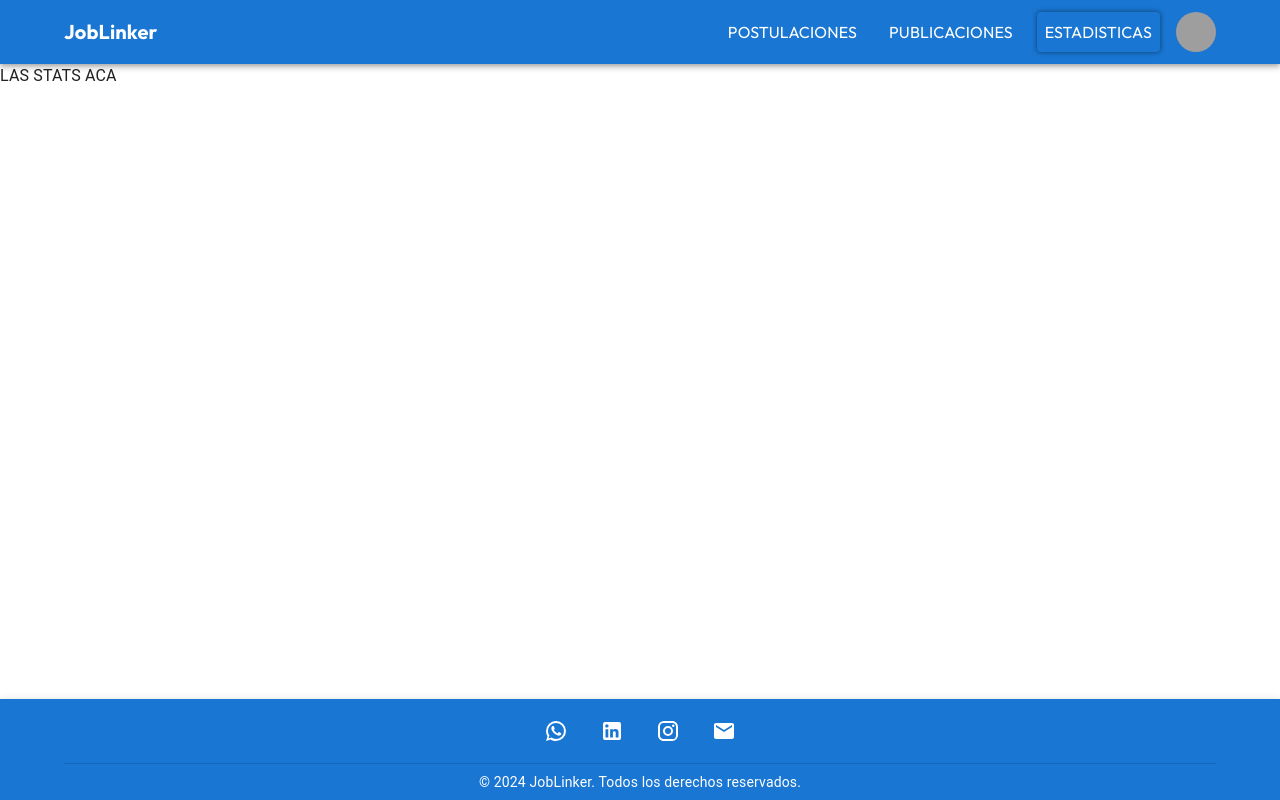
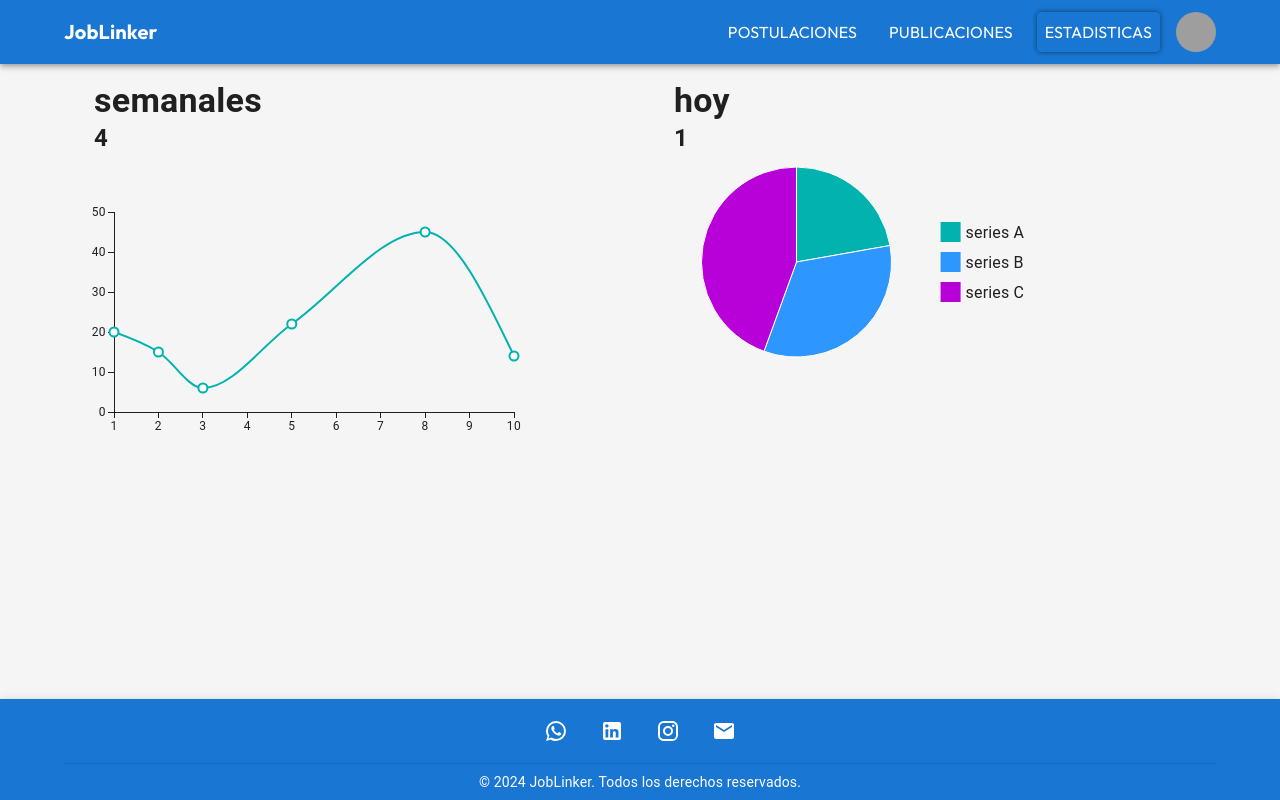
Before and after one commit to santirova/joblinker, a React (Vite) app in the folder client/: page /home/estadisticas in a window 1280 px wide. Built offline with nearby package versions, Linux system fonts and the light colour scheme; no server answers; grey boxes are pictures that could not be loaded.

Commit message:
add basic stats view

```diff
--- a/client/package.json
+++ b/client/package.json
@@ -14,6 +14,7 @@
     "@emotion/styled": "^11.11.5",
     "@mui/icons-material": "^5.15.16",
     "@mui/material": "^5.15.16",
+    "@mui/x-charts": "^7.3.2",
     "@reduxjs/toolkit": "^2.2.3",
     "axios": "^1.6.8",
     "js-cookie": "^3.0.5",
--- /dev/null
+++ b/client/src/components/charts/lineChart.jsx
@@ -0,0 +1,16 @@
+import { LineChart } from '@mui/x-charts/LineChart';
+
+export default function BasicLineChart() {
+  return (
+    <LineChart
+      xAxis={[{ data: [1, 2, 3, 5, 8, 10] }]}
+      series={[
+        {
+          data: [20,15,6,22,45,14],
+        },
+      ]}
+      width={500}
+      height={300}
+    />
+  );
+}
--- /dev/null
+++ b/client/src/components/charts/pieChart.jsx
@@ -0,0 +1,19 @@
+import { PieChart } from '@mui/x-charts/PieChart';
+
+export default function BasicPie() {
+  return (
+    <PieChart
+      series={[
+        {
+          data: [
+            { id: 0, value: 10, label: 'series A' },
+            { id: 1, value: 15, label: 'series B' },
+            { id: 2, value: 20, label: 'series C' },
+          ],
+        },
+      ]}
+      width={400}
+      height={200}
+    />
+  );
+}
--- /dev/null
+++ b/client/src/components/statBox.jsx
@@ -0,0 +1,30 @@
+import { Box, Typography } from "@mui/material";
+
+
+export default function StatBox({title,subtitle}) {
+  return (
+    <Box width="100%" m="0 30px" border="solid 1">
+        <Box display="flex" justifyContent="space-between">
+            <Box >
+                <Typography
+                    variant="h4"
+                    fontWeight="bold"
+                >
+                    {title}
+                </Typography>
+            </Box>
+        </Box>
+        <Box display="flex" justifyContent="space-between">
+            <Box >
+                <Typography
+                    variant="h5"
+                    fontWeight="bold"
+                >
+                    {subtitle}
+                </Typography>
+            </Box>
+        </Box>
+
+    </Box>
+  )
+}
--- a/client/src/index.css
+++ b/client/src/index.css
@@ -62,5 +62,4 @@ button:focus-visible {
 } */
 body {
   margin: 0;
-
 }
--- a/client/src/routes/applications.jsx
+++ b/client/src/routes/applications.jsx
@@ -37,8 +37,8 @@ export default function Applications() {
   const visibleApplications = userApplications?.slice(startIndex, startIndex + itemsPerPage);
 
   return (
-    <Box bgcolor="#F5F5F5" padding={2}>
-      <Container maxWidth="lg">
+    <Box padding={2} >
+      <Container maxWidth="lg" sx={{ minHeight:400, paddingBottom:2}} >
         <Grid container alignItems="center" spacing={2} marginBottom={2}>
           <Grid item xs={20} sm={8}>
             <Typography
@@ -61,33 +61,37 @@ export default function Applications() {
           </Grid>
         </Grid>
         <Filters/>
-        <Box sx={{ height: "100", width: '100%' }}>
-          {loading && <CircularProgress />}
-        </Box>
+        {loading && <Box minHeight={200} display="flex" alignItems="center" justifyContent="center" bgcolor="whitesmoke">
+          <CircularProgress />
+        </Box>}
         {error && (
           <Typography variant="body1" color="error">
             {error.message}
           </Typography>
         )}
-        {visibleApplications &&
-          visibleApplications.map((application) => (
+        {visibleApplications?.length ?
+          <Box>
+            {visibleApplications.map((application) => (
               <ApplicationItem
                 key={application._id}
                 application={application}
               />
             ))}
-          {visibleApplications &&
+
             <PaginationComp
-            totalItems={userApplications?.length || 0}
+              totalItems={userApplications?.length}
               itemsPerPage={itemsPerPage}
               currentPage={currentPage}
               onPageChange={handlePageChange}
             />
+          </Box>
+          :
+          ""
         }
           {
-            !userApplications?.length &&
-            <Box display="flex" alignItems="center" justifyContent="center">
-              <Typography variant="h5" color="primart" fontFamily="Outfit, sansserif">
+            !userApplications?.length && !loading &&
+            <Box minHeight={200} display="flex" alignItems="center" justifyContent="center" bgcolor="whitesmoke">
+              <Typography variant="h5" color="primary" fontFamily="Outfit, sansserif">
                 Todavia no tienes postulaciones
               </Typography>
             </Box>
--- a/client/src/routes/publicationsContainer.jsx
+++ b/client/src/routes/publicationsContainer.jsx
@@ -17,7 +17,7 @@ export default function PublicationsContainer() {
   }, [publications, dispatch]);
 
   return (
-    <Box bgcolor="#F5F5F5" padding={2}>
+    <Box bgcolor="whitesmoke" padding={2}>
       <Container maxWidth="lg">
         <Grid container justifyContent="space-between" alignItems="center" marginBottom={2}>
           <Grid item>
--- a/client/src/routes/root.jsx
+++ b/client/src/routes/root.jsx
@@ -25,10 +25,10 @@ export default function Root() {
   }, [navigate]);
 
   return (
-    <Box minHeight="100vh" display="flex" flexDirection="column">
+    <Box minHeight="100vh" display="grid" gridTemplateRows="auto 1fr auto">
       <CssBaseline />
       <NavBar />
-      <Box component="main" flexGrow={1} id="content">
+      <Box component="main" id="content" bgcolor="whitesmoke" paddingBottom={0}>
         <Outlet />
       </Box>
       <Footer />
--- a/client/src/routes/stats.jsx
+++ b/client/src/routes/stats.jsx
@@ -1,6 +1,29 @@
+import { Box, Container, Grid } from "@mui/material";
+import StatBox from "../components/statBox";
+import BasicLineChart from "../components/charts/lineChart";
+import BasicPie from "../components/charts/pieChart";
+// import StatBox from " "
 
 export default function Stats() {
   return (
-    <div> LAS STATS ACA</div>
+    <Box bgcolor="#F5F5F5" padding={2} height="100%">
+      <Container  maxWidth="lg">
+        <Grid container spacing={1} >
+          <Grid item xs={12} md={6}>
+            <StatBox title="semanales" subtitle="4"/>
+          </Grid>
+          <Grid item xs={12} md={6}>
+            <StatBox  title="hoy" subtitle="1"/>
+          </Grid>
+          <Grid item xs={12} md={6}>
+            <BasicLineChart/>
+          </Grid>
+          <Grid item xs={12} md={6}>
+            <BasicPie/>
+          </Grid>
+
+        </Grid>
+      </Container>
+    </Box>
   )
 }
```
Lines whose indentation alone changed are shown as unchanged.
